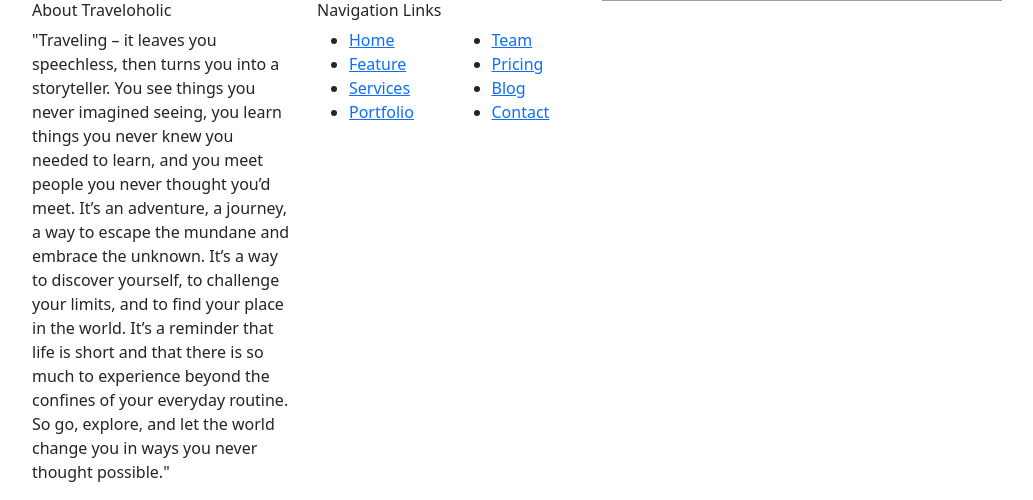
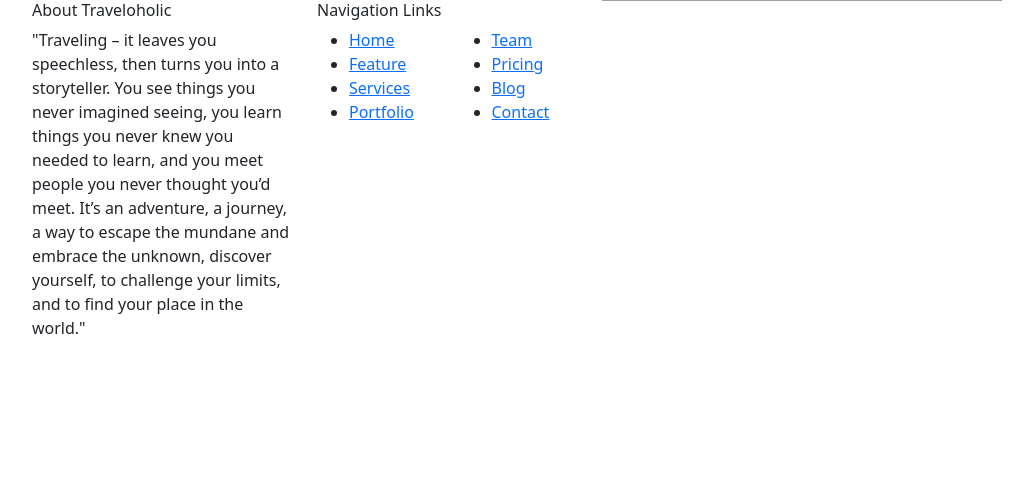
Before and after one commit to jayduttbhatt1999/Travelaholic, a Django app: page /index/ in a window 1280 px wide. Shown: the part 2059-2559 px from the top of the page, without its empty margins (50-1083 px from the left). After the commit the page ends 2393 px from the top, so only its background shows below. Run offline with Django 4.2, Linux system fonts and the light colour scheme; some libraries are stand-ins or nearby versions; grey boxes are pictures that could not be loaded.

Commit message:
Edits in index.html

```diff
--- a/app/templates/app/index.html
+++ b/app/templates/app/index.html
@@ -349,7 +349,7 @@
             <div class="col-lg-3  col-md-6 col-sm-6">
                 <div class="single-footer-widget">
                     <h6>About Traveloholic</h6>
-                    <p>"Traveling – it leaves you speechless, then turns you into a storyteller. You see things you never imagined seeing, you learn things you never knew you needed to learn, and you meet people you never thought you’d meet. It’s an adventure, a journey, a way to escape the mundane and embrace the unknown. It’s a way to discover yourself, to challenge your limits, and to find your place in the world. It’s a reminder that life is short and that there is so much to experience beyond the confines of your everyday routine. So go, explore, and let the world change you in ways you never thought possible."</p>
+                    <p>"Traveling – it leaves you speechless, then turns you into a storyteller. You see things you never imagined seeing, you learn things you never knew you needed to learn, and you meet people you never thought you’d meet. It’s an adventure, a journey, a way to escape the mundane and embrace the unknown, discover yourself, to challenge your limits, and to find your place in the world."</p>
                 </div>
             </div>
             <div class="col-lg-3 col-md-6 col-sm-6">
```
Also changed, not shown: db.sqlite3.
